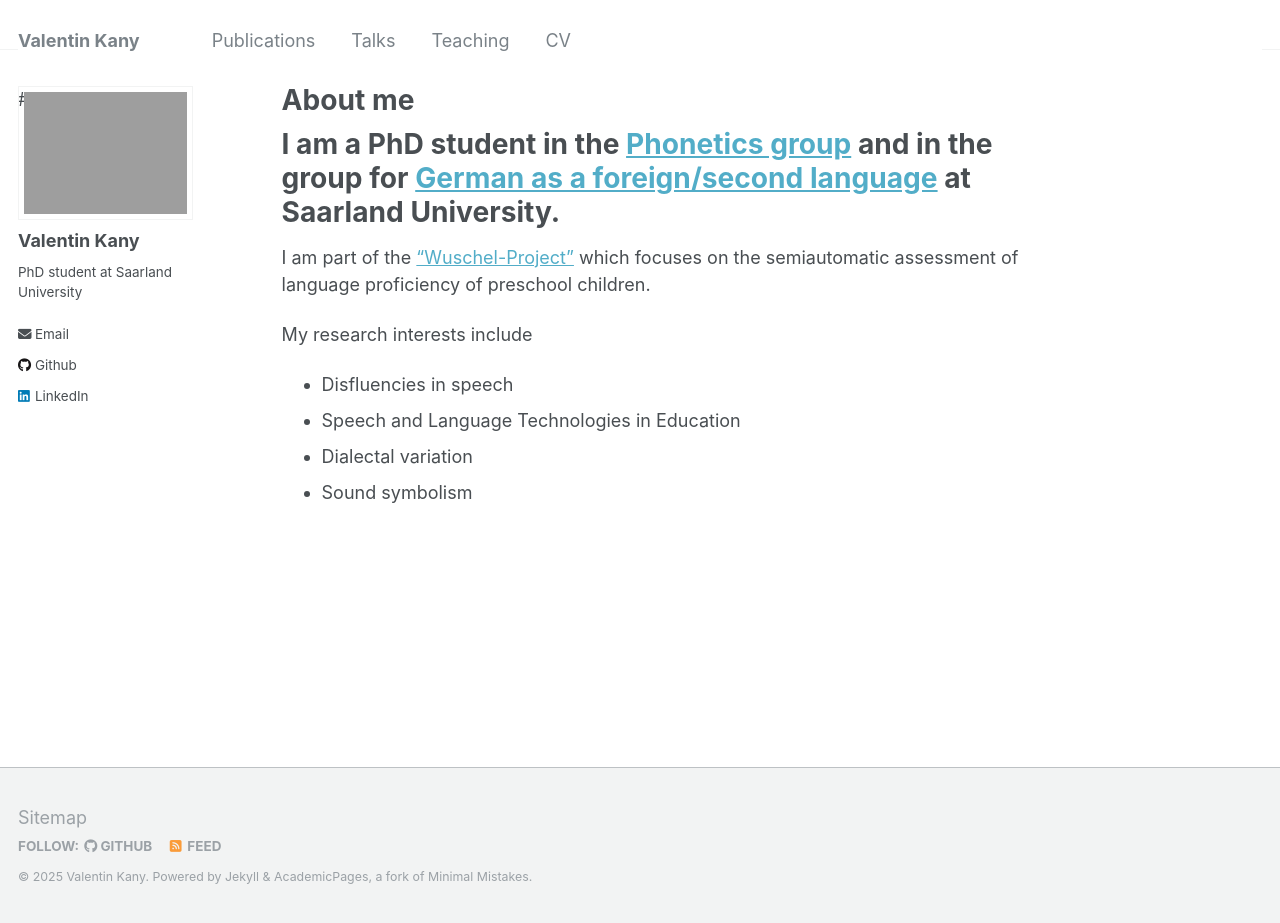
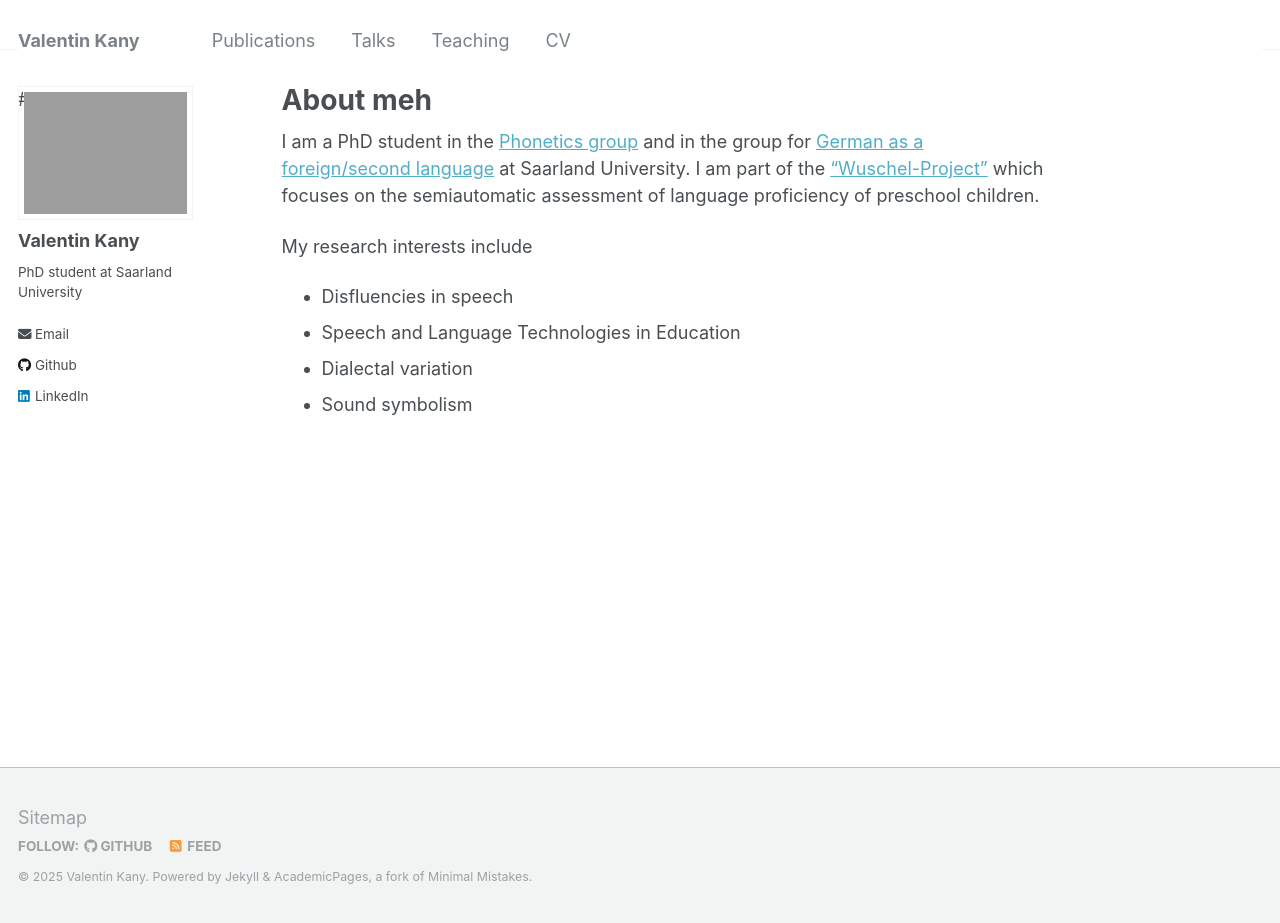
Before and after one commit to Valentin-Kany/Valentin-Kany.github.io, a Jekyll site: the page built from _pages/about.md, in a window 1280 px wide and 923 px high. Built offline with Jekyll 4.4.1, drawn with Linux system fonts in a browser that asks for light colours.

Commit message:
Update about.md

```diff
--- a/_pages/about.md
+++ b/_pages/about.md
@@ -1,12 +1,12 @@
 ---
 permalink: /
-title: "About me"
+title: "About meh"
 author_profile: true
 redirect_from:
   - /about/
   - /about.html
 ---
-# I am a PhD student in the [Phonetics group](https://www.coli.uni-saarland.de/groups/BM/phonetics/){:target="_blank"} and in the group for [German as a foreign/second language](https://www.uni-saarland.de/lehrstuhl/haberzettl.html){:target="_blank"} at Saarland University.
+I am a PhD student in the [Phonetics group](https://www.coli.uni-saarland.de/groups/BM/phonetics/){:target="_blank"} and in the group for [German as a foreign/second language](https://www.uni-saarland.de/lehrstuhl/haberzettl.html){:target="_blank"} at Saarland University.
 I am part of the ["Wuschel-Project"](https://www.uni-saarland.de/lehrstuhl/haberzettl/projekte/sprachliche-bildung-in-kita.html){:target="_blank"} which focuses on the semiautomatic assessment of language proficiency of preschool children.
 
 My research interests include
```
